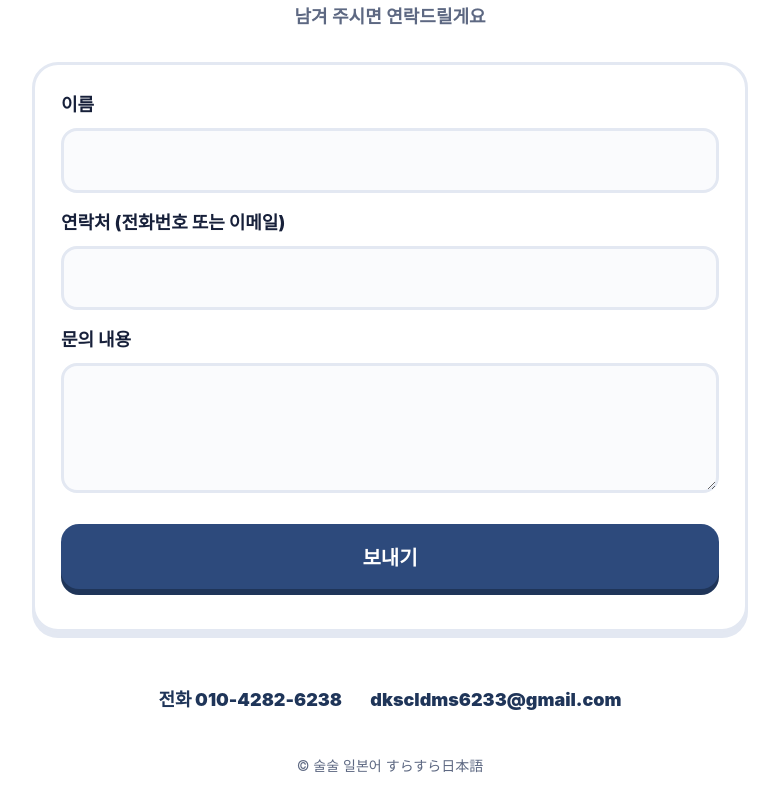
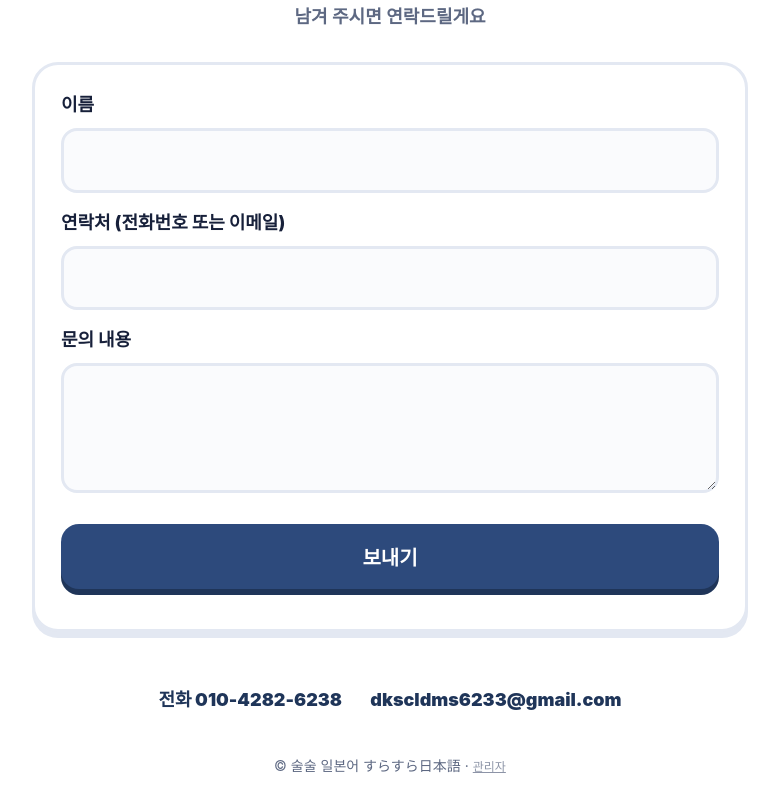
Before and after one commit to dkscldms6233-web/surasuranihongo, a plain HTML site: page index.html in a window 1280 px wide. Shown: the part 2090-2901 px from the top of the page, without its empty margins (250-1029 px from the left). Drawn offline with Linux system fonts and the light colour scheme.

Commit message:
아래쪽에 작은 관리자 링크 추가
Co-Authored-By: Claude Sonnet 5.5 <noreply@anthropic.com>

```diff
--- a/index.html
+++ b/index.html
@@ -144,7 +144,7 @@ footer{text-align:center;color:var(--mut);font-size:14px;padding-bottom:12px}
   <a href="tel:01042826238">전화 010-4282-6238</a>
   <a href="mailto:dkscldms6233@gmail.com">dkscldms6233@gmail.com</a>
 </div>
-<footer>© 술술 일본어 すらすら日本語</footer>
+<footer>© 술술 일본어 すらすら日本語 · <a href="/admin/" style="color:inherit;font-size:12px;opacity:.7">관리자</a></footer>
 
 <a class="btn fab" href="https://dkscldms6233-web.github.io/japanese-app/" target="_blank" rel="noopener">일본어 공부 시작하기</a>
 
```
